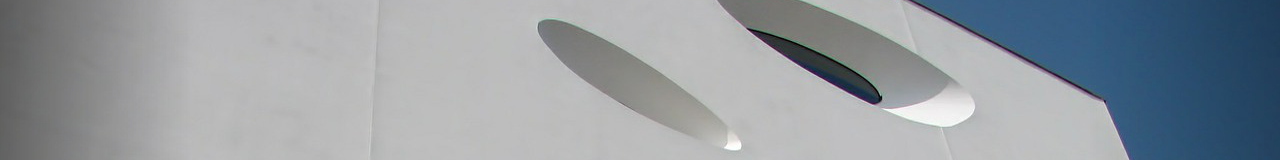
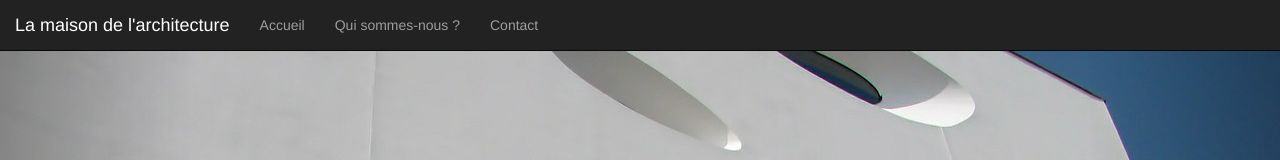
Before and after one commit to AllLucky/activite2_YNG, a plain HTML site: page index.html in a window 1280 px wide. Shown: the top 160 px of the page. Drawn offline with nearby package versions, Linux system fonts and the light colour scheme.

Commit message:
Réalisation de la barre de Menu. Elle a été réalisée avec une barre de navigation de Bootstrap

```diff
--- a/index.html
+++ b/index.html
@@ -26,6 +26,21 @@
   <body data-spy="scroll" data-target=".navbar">
 
 	 	<header>
+	<!-- Navigation
+		================================================== -->
+			<nav class="navbar navbar-inverse navbar-fixed-top">
+				<div class="navbar-header">
+					<a class="navbar-brand" href="#myCarousel">La maison de l'architecture</a>
+				</div>
+				<div class="container-fluid">
+					<ul class="nav navbar-nav">
+					  <li class="active"><a href="#accueil">Accueil</a></li>
+					  <li><a href="#qui">Qui sommes-nous ?</a></li>
+					  <li><a href="#contact">Contact</a></li>
+					</ul>
+				</div>
+			</nav>
+		</header>
 		<!-- Caroussel
 		================================================== -->
 		<div id="myCarousel" class="carousel slide" data-interval="3000" data-ride="carousel">
```
